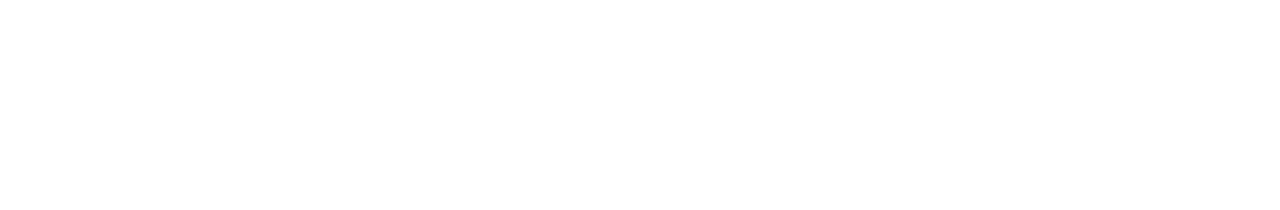
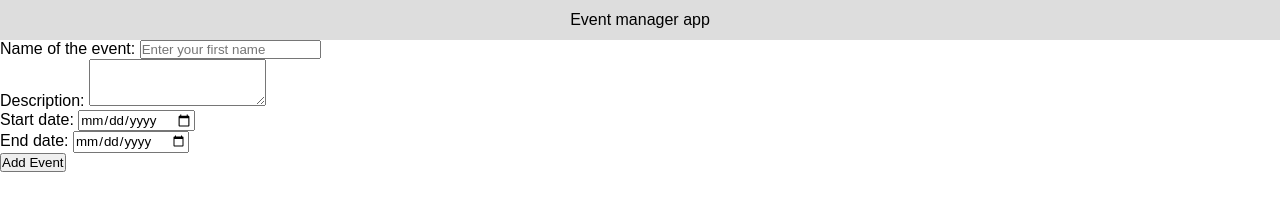
Before and after one commit to pragyes31/Event-Manager-App, a website built with Parcel: page index.html in a window 1280 px wide. Built offline with nearby package versions, Linux system fonts and the light colour scheme; a web font is replaced by a local one.

Commit message:
added html structure for event form

```diff
--- a/index.html
+++ b/index.html
@@ -6,7 +6,49 @@
   </head>
 
   <body>
-    <div id="app"></div>
+    <div id="app">
+      <header>Event manager app</header>
+      <div class="add-event-form">
+        <form id="add-event">
+          <div class="form-field">
+            <label for="event-name">Name of the event: </label>
+            <input
+              class="form-input"
+              type="text"
+              id="event-name"
+              placeholder="Enter your first name"
+            />
+          </div>
+          <div class="form-field">
+            <label for="description">Description: </label>
+            <textarea class="full-width" rows="3" id="description"></textarea>
+          </div>
+          <div class="form-field">
+            <label for="start-date">Start date: </label>
+            <input
+              class="form-input"
+              type="date"
+              id="start-date"
+              placeholder="Enter your first name"
+            />
+          </div>
+          <div class="form-field">
+            <label for="end-date">End date: </label>
+            <input
+              class="form-input"
+              type="date"
+              id="end-date"
+              placeholder="Enter your first name"
+            />
+          </div>
+          <div class="form-field">
+            <button type="submit" class="form-btn" id="submit">
+              Add Event
+            </button>
+          </div>
+        </form>
+      </div>
+    </div>
 
     <script src="src/index.js"></script>
   </body>
--- a/src/styles.css
+++ b/src/styles.css
@@ -1,3 +1,17 @@
+@import url("https://fonts.googleapis.com/css?family=Solway&display=swap");
+
+*,
 body {
   font-family: sans-serif;
+  margin: 0px;
+  padding: 0px;
 }
+
+header {
+  widows: 100%;
+  height: 40px;
+  background-color: #ddd;
+  display: flex;
+  justify-content: center;
+  align-items: center;
+}
```
